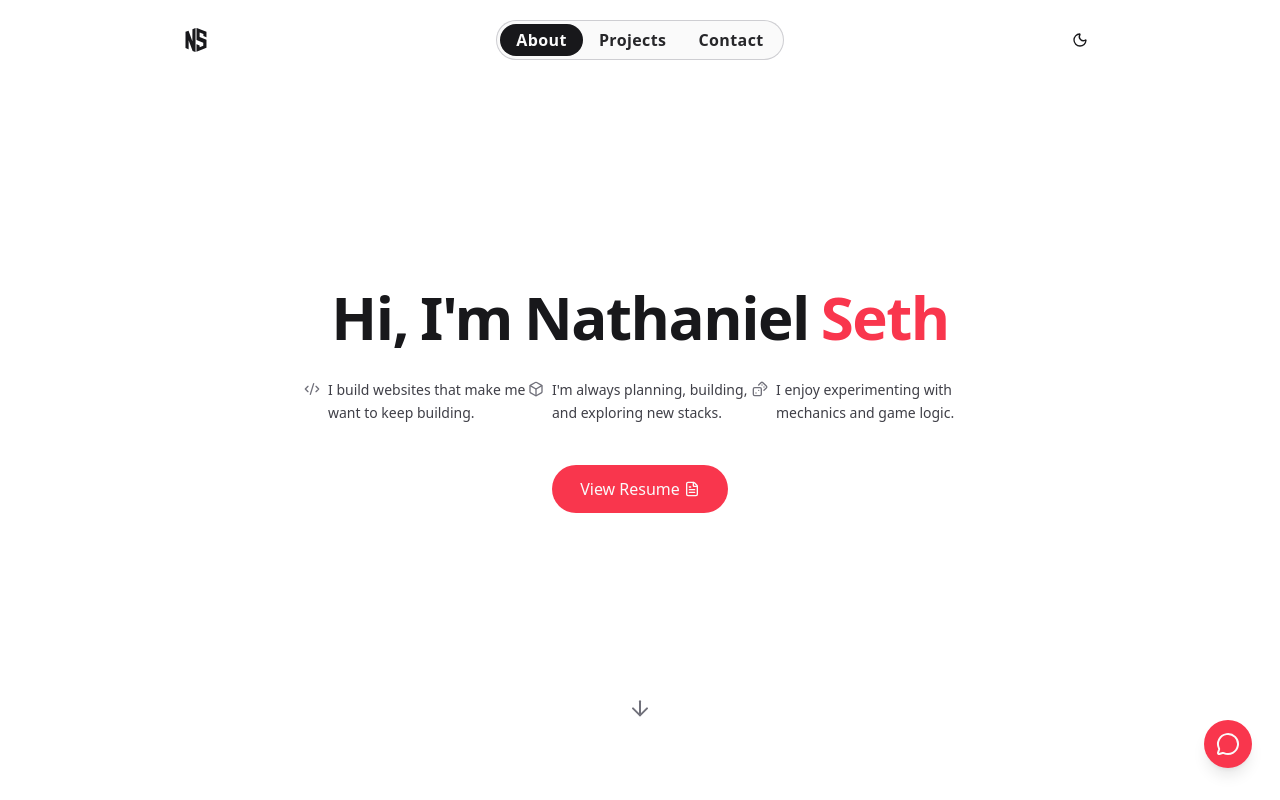
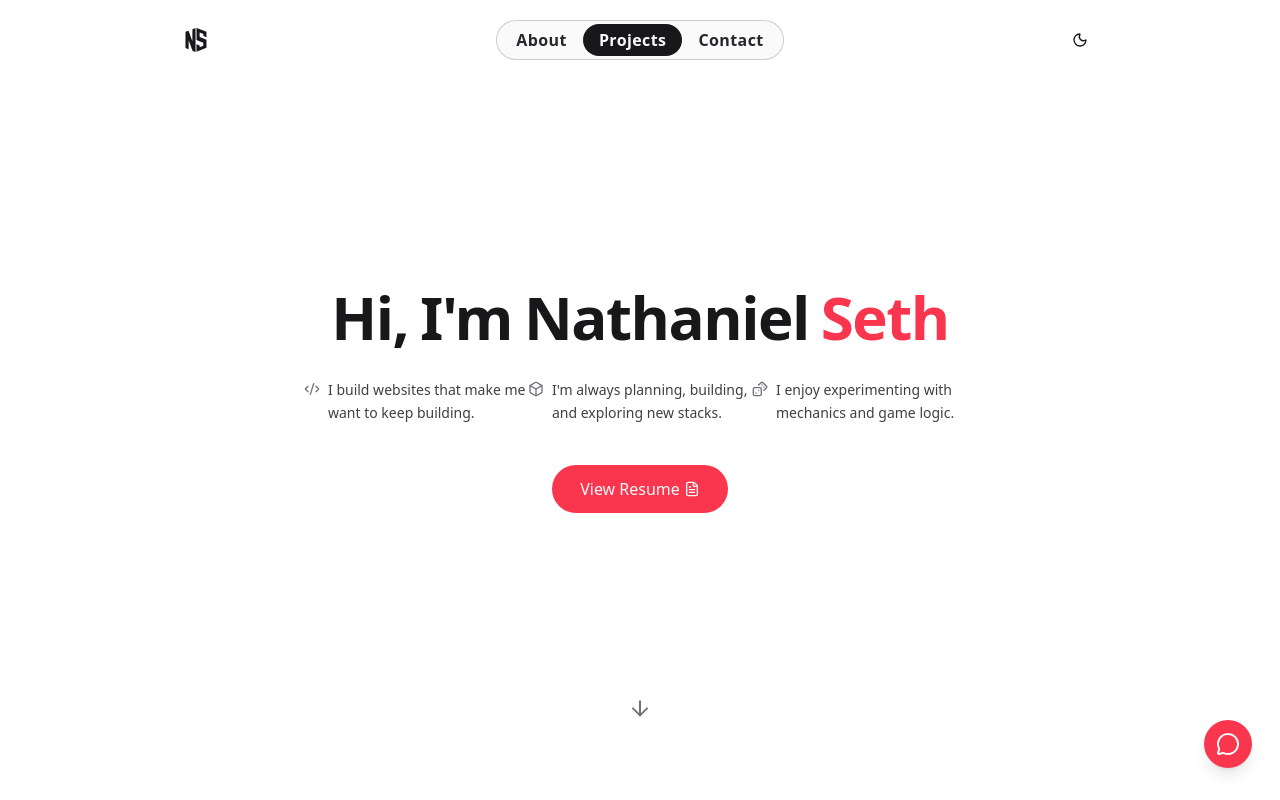
Before and after one commit to nathanielseth/portfolio, a React (Vite) app: page / in a window 1280 px wide. Shown: the top 800 px of the page. Built offline with nearby package versions, Linux system fonts and the light colour scheme; a web font is replaced by a local one.

Commit message:
fix: resume to worker & navbar pill

```diff
--- a/src/App.tsx
+++ b/src/App.tsx
@@ -1,6 +1,6 @@
 import { lazy, Suspense } from "react";
 import { ReactLenis } from "lenis/react";
-import { LazyMotion, domAnimation, MotionConfig } from "motion/react";
+import { LazyMotion, domMax, MotionConfig } from "motion/react";
 import { ThemeProvider } from "./context/ThemeProvider";
 import Header from "./components/Header/Header";
 import Hero from "./sections/Hero/Hero";
@@ -14,7 +14,7 @@ export default function App() {
 	return (
 		<ThemeProvider>
 			<ReactLenis root options={{ smoothWheel: true, syncTouch: false }}>
-				<LazyMotion features={domAnimation}>
+				<LazyMotion features={domMax}>
 					<MotionConfig reducedMotion="user">
 						<Header />
 						<main>
--- a/src/components/Chat/chat.constants.ts
+++ b/src/components/Chat/chat.constants.ts
@@ -4,8 +4,8 @@ export const API_ENDPOINT =
 	"https://lucky-night-09d6.nathanielseth-dev.workers.dev";
 export const RESUME_PATH = "/portfolio/assets/NathanielSeth_DeLeon_Resume.pdf";
 
-const PDFJS_CDN_VERSION = "6.0.227";
-export const PDFJS_CDN_BASE = `https://cdnjs.cloudflare.com/ajax/libs/pdf.js/${PDFJS_CDN_VERSION}`;
+export const PDFJS_CDN_BASE =
+	"https://cdn.jsdelivr.net/npm/pdfjs-dist@6.0.227/build";
 export const HEALTH_CHECK_INTERVAL = 60_000;
 
 const INITIAL_MESSAGE: ChatMessage = {
--- a/src/components/Chat/resumeLoader.ts
+++ b/src/components/Chat/resumeLoader.ts
@@ -20,29 +20,10 @@ interface PdfjsLib {
 		promise: Promise<PdfjsDocument>;
 	};
 }
-declare global {
-	interface Window {
-		pdfjsLib: PdfjsLib | undefined;
-	}
-}
 
 // cache to avoid re-fetching pdf text
 let resumeTextCache: string | null = null;
 let resumeLoadPromise: Promise<string> | null = null;
-
-function loadScript(src: string): Promise<void> {
-	return new Promise((resolve, reject) => {
-		if (document.querySelector(`script[src="${src}"]`)) {
-			resolve();
-			return;
-		}
-		const script = document.createElement("script");
-		script.src = src;
-		script.onload = () => resolve();
-		script.onerror = () => reject(new Error(`Failed to load ${src}`));
-		document.head.appendChild(script);
-	});
-}
 
 export async function loadResumeText(): Promise<string> {
 	if (resumeTextCache) return resumeTextCache;
@@ -50,16 +31,14 @@ export async function loadResumeText(): Promise<string> {
 
 	resumeLoadPromise = (async () => {
 		try {
-			// avoid bundling pdf.js, load from cdn and wire worker same way
-			await loadScript(`${PDFJS_CDN_BASE}/pdf.min.mjs`);
-
-			const pdfjsLib = window.pdfjsLib;
-			if (!pdfjsLib)
-				throw new Error("pdfjsLib not available after script load");
+			const pdfjsLib: PdfjsLib = await import(
+				/* @vite-ignore */ `${PDFJS_CDN_BASE}/pdf.min.mjs`
+			);
 
 			pdfjsLib.GlobalWorkerOptions.workerSrc = `${PDFJS_CDN_BASE}/pdf.worker.min.mjs`;
 
 			const res = await fetch(RESUME_PATH);
+			if (!res.ok) throw new Error(`Resume fetch failed: ${res.status}`);
 			const buf = await res.arrayBuffer();
 			const pdf = await pdfjsLib.getDocument({ data: buf }).promise;
 
@@ -67,10 +46,10 @@ export async function loadResumeText(): Promise<string> {
 				Array.from({ length: pdf.numPages }, (_, i) =>
 					pdf
 						.getPage(i + 1)
-						.then((page: PdfjsPage) =>
+						.then((page) =>
 							page
 								.getTextContent()
-								.then((content: PdfjsTextContent) =>
+								.then((content) =>
 									content.items.map((item) => item.str).join(" "),
 								),
 						),
--- a/src/components/Header/Navbar.tsx
+++ b/src/components/Header/Navbar.tsx
@@ -1,10 +1,4 @@
-import {
-	useRef,
-	useEffect,
-	useState,
-	useCallback,
-	useLayoutEffect,
-} from "react";
+import { useEffect, useState, useCallback } from "react";
 import { m } from "motion/react";
 import { useLenis } from "lenis/react";
 import { useMediaQuery } from "../../hooks/useMediaQuery";
@@ -22,54 +16,13 @@ interface NavbarProps {
 	onClose: () => void;
 }
 
-interface PillStyle {
-	top: number;
-	left: number;
-	width: number;
-	height: number;
-}
-
-function getPillStyle(
-	href: string,
-	navEl: HTMLElement | null,
-): PillStyle | null {
-	const anchor = navEl?.querySelector<HTMLAnchorElement>(`a[href='${href}']`);
-	if (!anchor) return null;
-	const isMobile = window.innerWidth < 768;
-	const pad = isMobile ? 5 : 0;
-	return {
-		top: anchor.offsetTop - pad,
-		left: anchor.offsetLeft,
-		width: anchor.offsetWidth,
-		height: anchor.offsetHeight + pad * 2,
-	};
-}
-
 export default function Navbar({ navOpen, onClose }: NavbarProps) {
 	const [activeHref, setActiveHref] = useState<NavHref>("#about");
-	const [pillStyle, setPillStyle] = useState<PillStyle | null>(null);
-	const [isInitial, setIsInitial] = useState(true);
-	const navRef = useRef<HTMLElement>(null);
 	const lenis = useLenis();
 
 	const isDesktop = useMediaQuery("(min-width: 768px)");
 	const threshold = isDesktop ? 0.5 : 0.2;
 
-	// prevent flash on initial render
-	useLayoutEffect(() => {
-		const style = getPillStyle(activeHref, navRef.current);
-		if (style) setPillStyle(style);
-	}, [activeHref, navOpen]);
-
-	// enable spring transitions after initial placement
-	useEffect(() => {
-		if (pillStyle && isInitial) {
-			const id = setTimeout(() => setIsInitial(false), 50);
-			return () => clearTimeout(id);
-		}
-	}, [pillStyle, isInitial]);
-
-	// sync active state with visible section
 	useEffect(() => {
 		const observer = new IntersectionObserver(
 			(entries) => {
@@ -82,23 +35,32 @@ export default function Navbar({ navOpen, onClose }: NavbarProps) {
 			{ threshold, rootMargin: "0px 0px -10% 0px" },
 		);
 
-		NAV_ITEMS.forEach(({ href }) => {
-			const el = document.querySelector(href);
-			if (el) observer.observe(el);
+		const observedEls = new Set<Element>();
+		const tryObserve = () => {
+			NAV_ITEMS.forEach(({ href }) => {
+				const el = document.querySelector(href);
+				if (el && !observedEls.has(el)) {
+					observer.observe(el);
+					observedEls.add(el);
+				}
+			});
+			if (observedEls.size === NAV_ITEMS.length) {
+				mutationObserver.disconnect();
+			}
+		};
+
+		const mutationObserver = new MutationObserver(tryObserve);
+		mutationObserver.observe(document.body, {
+			childList: true,
+			subtree: true,
 		});
+		tryObserve();
 
-		return () => observer.disconnect();
+		return () => {
+			observer.disconnect();
+			mutationObserver.disconnect();
+		};
 	}, [threshold]);
-
-	// re-measure pill position on resize
-	useEffect(() => {
-		const onResize = () => {
-			const style = getPillStyle(activeHref, navRef.current);
-			if (style) setPillStyle(style);
-		};
-		window.addEventListener("resize", onResize);
-		return () => window.removeEventListener("resize", onResize);
-	}, [activeHref]);
 
 	const handleLinkClick = useCallback(
 		(e: React.MouseEvent<HTMLAnchorElement>, href: NavHref) => {
@@ -117,7 +79,7 @@ export default function Navbar({ navOpen, onClose }: NavbarProps) {
 	);
 
 	return (
-		<nav ref={navRef} className={`navbar${navOpen ? " active" : ""}`}>
+		<nav className={`navbar${navOpen ? " active" : ""}`}>
 			{NAV_ITEMS.map(({ label, href }) => (
 				<a
 					key={href}
@@ -130,25 +92,16 @@ export default function Navbar({ navOpen, onClose }: NavbarProps) {
 							: "text-zinc-800 dark:text-zinc-300 hover:text-zinc-950 dark:hover:text-zinc-50",
 					].join(" ")}
 				>
+					{activeHref === href && (
+						<m.div
+							layoutId="active-box"
+							className="active-box"
+							transition={{ type: "spring", stiffness: 500, damping: 35 }}
+						/>
+					)}
 					{label}
 				</a>
 			))}
-			{pillStyle && (
-				<m.div
-					className="active-box"
-					animate={{
-						top: pillStyle.top,
-						left: pillStyle.left,
-						width: pillStyle.width,
-						height: pillStyle.height,
-					}}
-					transition={
-						isInitial
-							? { duration: 0 }
-							: { type: "spring", stiffness: 500, damping: 35 }
-					}
-				/>
-			)}
 		</nav>
 	);
 }
--- a/src/index.css
+++ b/src/index.css
@@ -73,7 +73,7 @@ body {
 
 @media (min-width: 768px) {
   .navbar {
-    position: static;
+    position: relative;
     display: flex;
     align-items: center;
     margin-top: 0;
@@ -91,7 +91,7 @@ body {
 .nav-link {
   display: grid;
   align-items: center;
-  height: 2rem;
+  height: 2.5rem;
   padding-left: 1rem;
   padding-right: 1rem;
   font-size: 1rem;
@@ -99,11 +99,18 @@ body {
   letter-spacing: 0.025em;
 }
 
+@media (min-width: 768px) {
+  .nav-link {
+    height: 2rem;
+  }
+}
+
 .navbar .active-box {
-  position: absolute;
-  background-color: rgb(24 24 27);
-  border-radius: 0.5rem;
-  z-index: -10;
+	position: absolute;
+	inset: 0;
+	background-color: rgb(24 24 27);
+	border-radius: 0.5rem;
+	z-index: -1;
 }
 
 [data-theme="dark"] .navbar .active-box {
```
